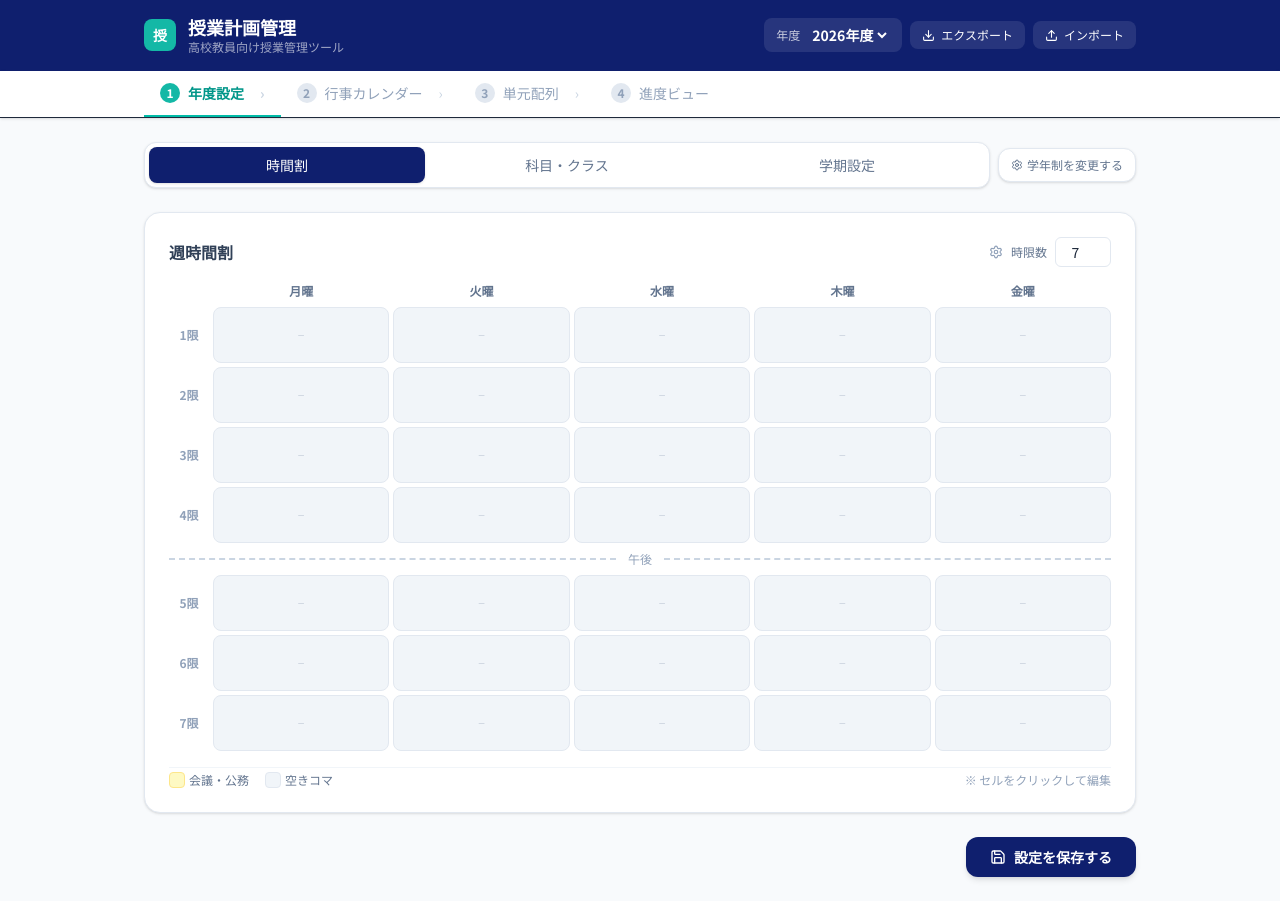
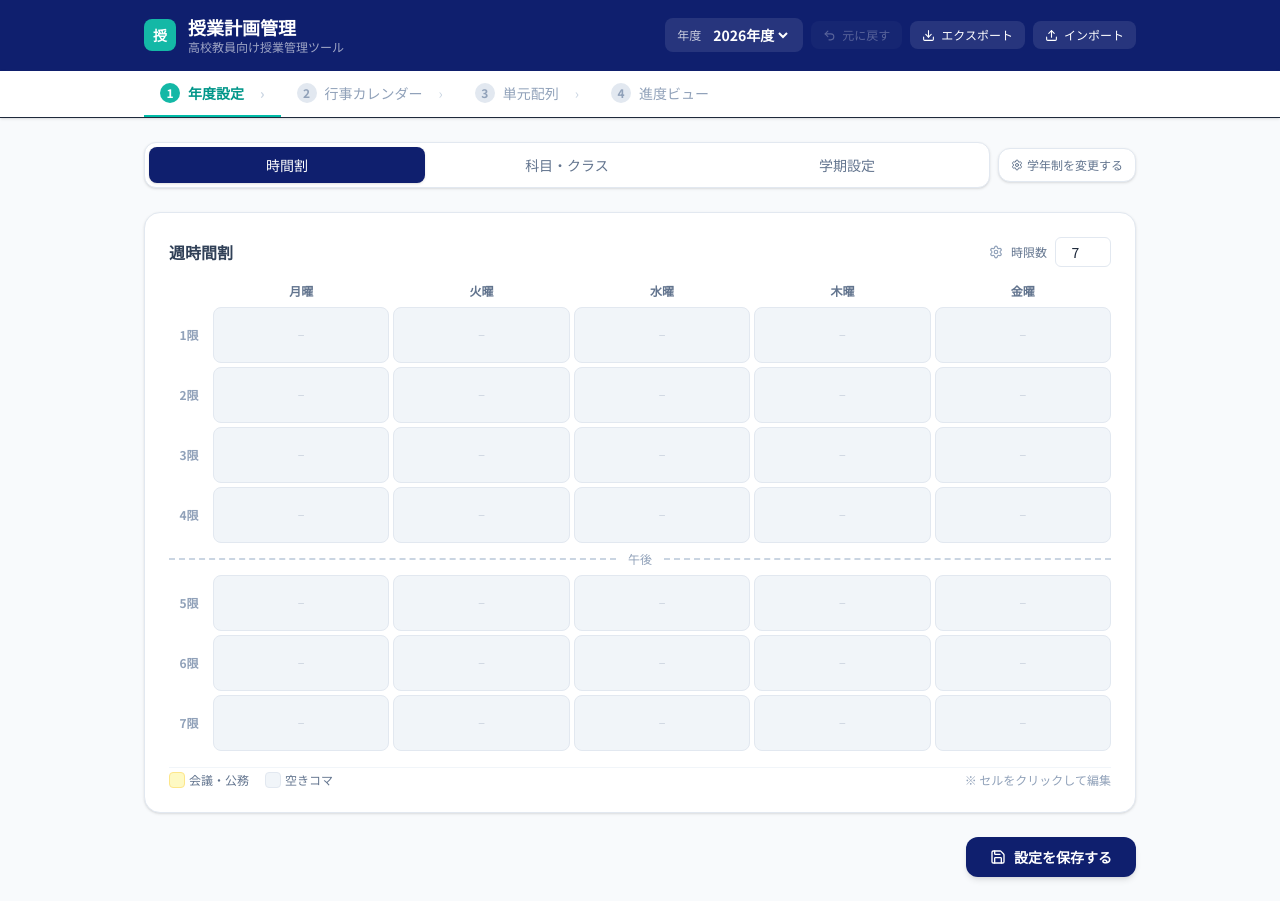
Before and after one commit to sunlabkaraage78-wq/lesson-planner, a React (Vite) app: page /setup in a window 1280 px wide. Built offline with nearby package versions, Linux system fonts and the light colour scheme.

Commit message:
Add undo feature with Ctrl+Z shortcut and header button

```diff
--- a/src/components/StepNav.jsx
+++ b/src/components/StepNav.jsx
@@ -1,5 +1,6 @@
+import { useEffect } from 'react';
 import { useNavigate, useLocation } from 'react-router-dom';
-import { Download, Upload } from 'lucide-react';
+import { Download, Upload, Undo2 } from 'lucide-react';
 import { useApp } from '../context/AppContext';
 
 const STEPS = [
@@ -12,9 +13,22 @@ const STEPS = [
 const YEARS = Array.from({ length: 10 }, (_, i) => new Date().getFullYear() - 2 + i);
 
 export default function StepNav() {
-  const { state, dispatch } = useApp();
+  const { state, dispatch, undo, canUndo } = useApp();
   const navigate = useNavigate();
   const location = useLocation();
+
+  useEffect(() => {
+    function handleKeyDown(e) {
+      if ((e.ctrlKey || e.metaKey) && e.key === 'z') {
+        const tag = document.activeElement?.tagName;
+        if (tag === 'INPUT' || tag === 'TEXTAREA') return;
+        e.preventDefault();
+        undo();
+      }
+    }
+    window.addEventListener('keydown', handleKeyDown);
+    return () => window.removeEventListener('keydown', handleKeyDown);
+  }, [undo]);
   const currentStep = STEPS.find(s => s.path === location.pathname)?.step ?? 1;
 
   function handleYearChange(year) {
@@ -74,6 +88,13 @@ export default function StepNav() {
                 {YEARS.map(y => <option key={y} value={y} style={{ color: '#1e293b' }}>{y}年度</option>)}
               </select>
             </div>
+            <button
+              onClick={undo}
+              disabled={!canUndo}
+              title="操作を戻す (Ctrl+Z)"
+              className="flex items-center gap-1.5 px-3 py-1.5 rounded-lg text-xs font-medium bg-white/10 hover:bg-white/20 transition-colors disabled:opacity-30 disabled:cursor-not-allowed">
+              <Undo2 size={13} /> 元に戻す
+            </button>
             <button onClick={handleExport}
               className="flex items-center gap-1.5 px-3 py-1.5 rounded-lg text-xs font-medium bg-white/10 hover:bg-white/20 transition-colors">
               <Download size={13} /> エクスポート
--- a/src/context/AppContext.jsx
+++ b/src/context/AppContext.jsx
@@ -1,4 +1,4 @@
-import { createContext, useContext, useReducer, useEffect } from 'react';
+import { createContext, useContext, useReducer, useEffect, useState, useCallback } from 'react';
 
 const STORAGE_KEY_PREFIX = 'lessonPlanner_';
 
@@ -197,17 +197,36 @@ function removeClassFromTimetable(timetable, classId) {
 
 const AppContext = createContext(null);
 
+const MAX_HISTORY = 30;
+// 年度切り替えは履歴対象外（全状態が入れ替わるため）
+const NON_UNDOABLE = new Set(['SET_YEAR']);
+
 export function AppProvider({ children }) {
   const [state, dispatch] = useReducer(reducer, null, () =>
     loadFromStorage(new Date().getFullYear())
   );
+  const [past, setPast] = useState([]);
 
   useEffect(() => {
     saveToStorage(state);
   }, [state]);
 
+  const dispatchWithHistory = useCallback((action) => {
+    if (!NON_UNDOABLE.has(action.type)) {
+      setPast(prev => [...prev.slice(-(MAX_HISTORY - 1)), state]);
+    }
+    dispatch(action);
+  }, [state]);
+
+  const undo = useCallback(() => {
+    if (past.length === 0) return;
+    const prev = past[past.length - 1];
+    setPast(p => p.slice(0, -1));
+    dispatch({ type: 'IMPORT_STATE', data: prev });
+  }, [past]);
+
   return (
-    <AppContext.Provider value={{ state, dispatch }}>
+    <AppContext.Provider value={{ state, dispatch: dispatchWithHistory, undo, canUndo: past.length > 0 }}>
       {children}
     </AppContext.Provider>
   );
```
